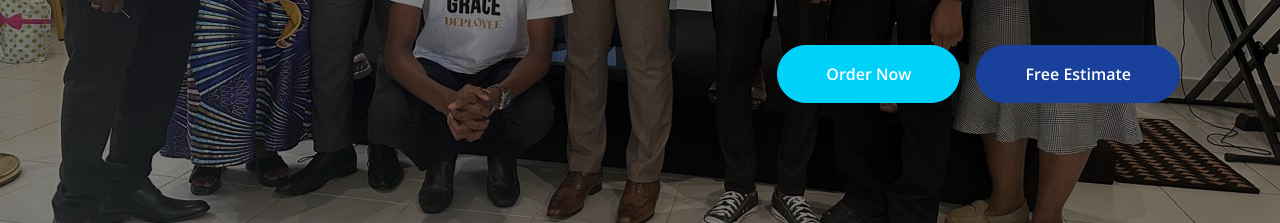
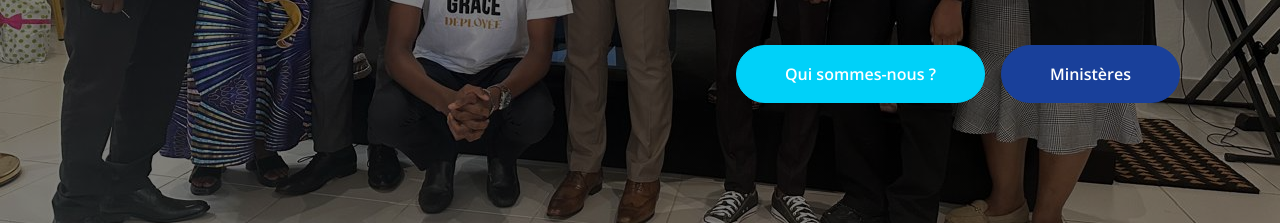
Before and after one commit to NGOUBADJAMBO-Richard/Gr-ce-Deploy-e---Site, a plain HTML site: page index.html in a window 1280 px wide. Shown: the part 577-800 px from the top of the page. Drawn offline with nearby package versions, Linux system fonts and the light colour scheme; a web font is replaced by a local one.

Commit message:
Add hero link !

```diff
--- a/index.html
+++ b/index.html
@@ -110,10 +110,8 @@
                                 </p>
                                 <div class="carousel-caption-1-content-btn fadeInLeft animated"
                                     data-animation="fadeInLeft" data-delay="1.7s" style="animation-delay: 1.7s;">
-                                    <a class="btn btn-primary rounded-pill flex-shrink-0 py-3 px-5 me-2" href="#">Order
-                                        Now</a>
-                                    <a class="btn btn-secondary rounded-pill flex-shrink-0 py-3 px-5 ms-2" href="#">Free
-                                        Estimate</a>
+                                    <a class="btn btn-primary rounded-pill flex-shrink-0 py-3 px-5 me-2" href="about.html">Qui sommes-nous ?</a>
+                                    <a class="btn btn-secondary rounded-pill flex-shrink-0 py-3 px-5 ms-2" href="team.html">Ministères</a>
                                 </div>
                             </div>
                         </div>
```
